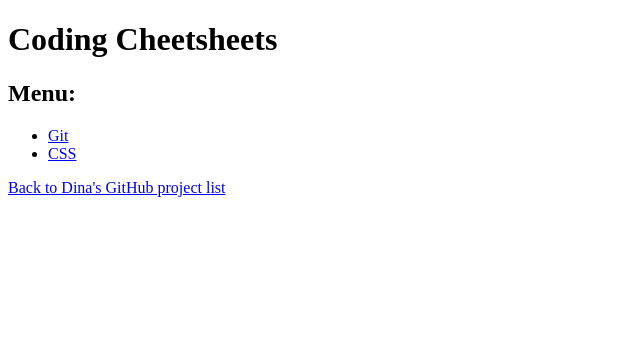
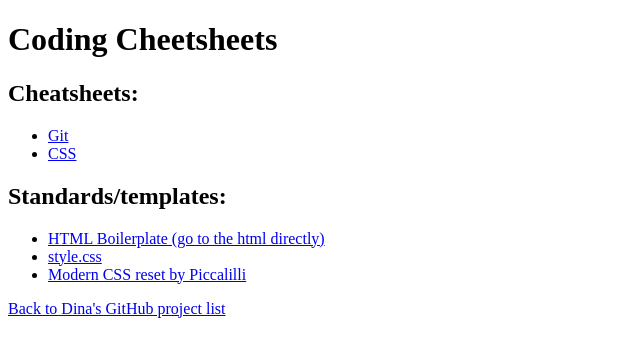
Before and after one commit to dinarosita/cheatsheets, a plain HTML site: page index.html in a window 1280 px wide. Shown: the whole page, without its empty margins (0-640 px from the left). Drawn offline with Linux system fonts and the light colour scheme.

Commit message:
Add F12.html and boilerplate.html, edit index.html

```diff
--- a/index.html
+++ b/index.html
@@ -8,11 +8,20 @@
     </head>
     <body>
         <h1>Coding Cheetsheets</h1>
-        <h2>Menu:</h2>
+
+        <h2>Cheatsheets:</h2>
         <ul>
             <li><a href="./git_cheats.html">Git</a></li>
             <li><a href="./css_cheats.html">CSS</a></li>
         </ul>
+
+        <h2>Standards/templates:</h2>
+        <ul>
+            <li><a href="./boilerplate.html">HTML Boilerplate (go to the html directly)</a></li>
+            <li><a href="../style.css">style.css</a></li>
+            <li><a href="https://piccalil.li/blog/a-modern-css-reset/">Modern CSS reset by Piccalilli</a></li>
+        </ul>
+
         <p class="back"><a href="..">Back to Dina's GitHub project list</a></p>
     </body>
 </html>
```
Also changed, not shown: boilerplate.html (added, +14 -0 lines), F12.html (added).
